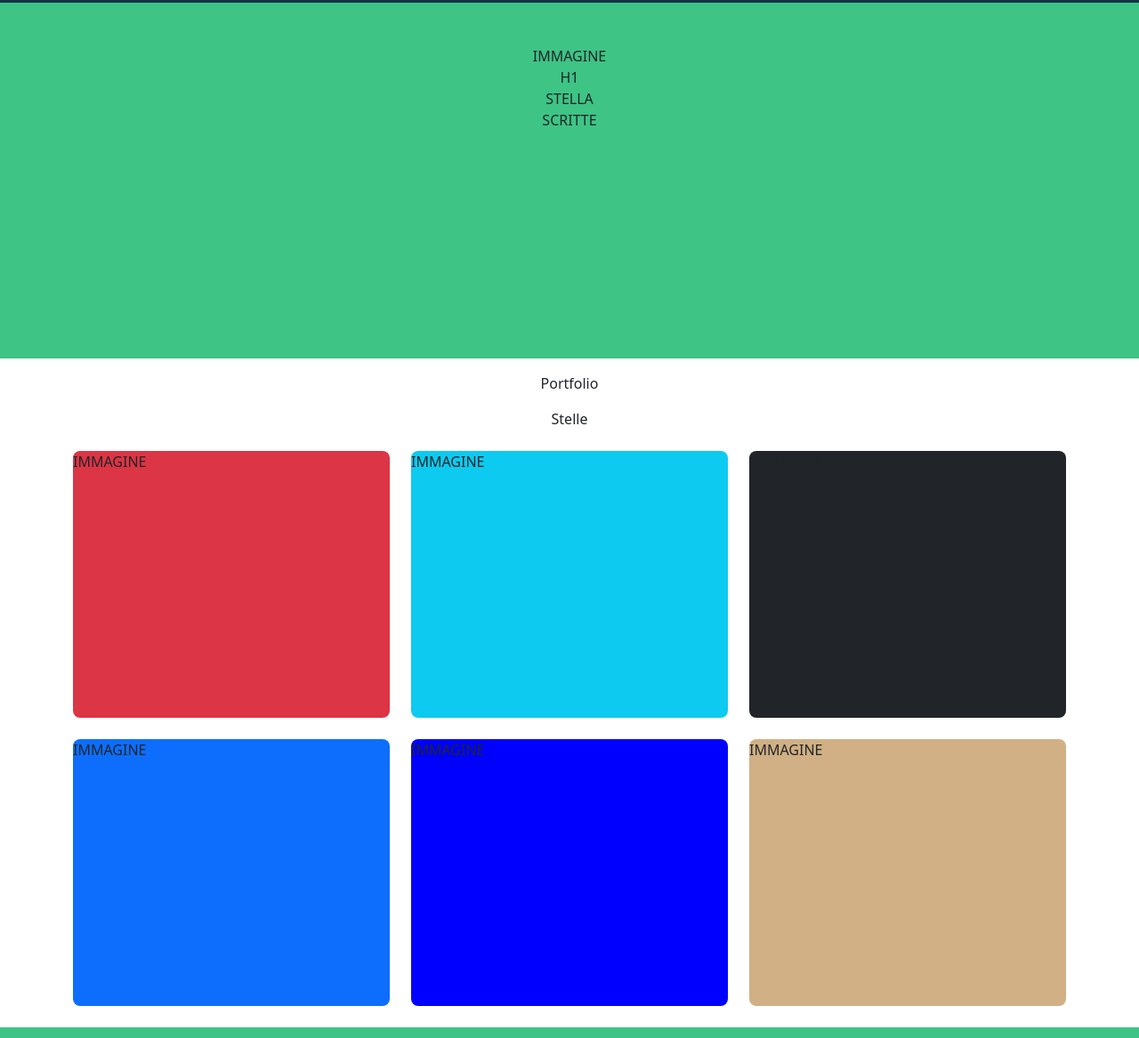
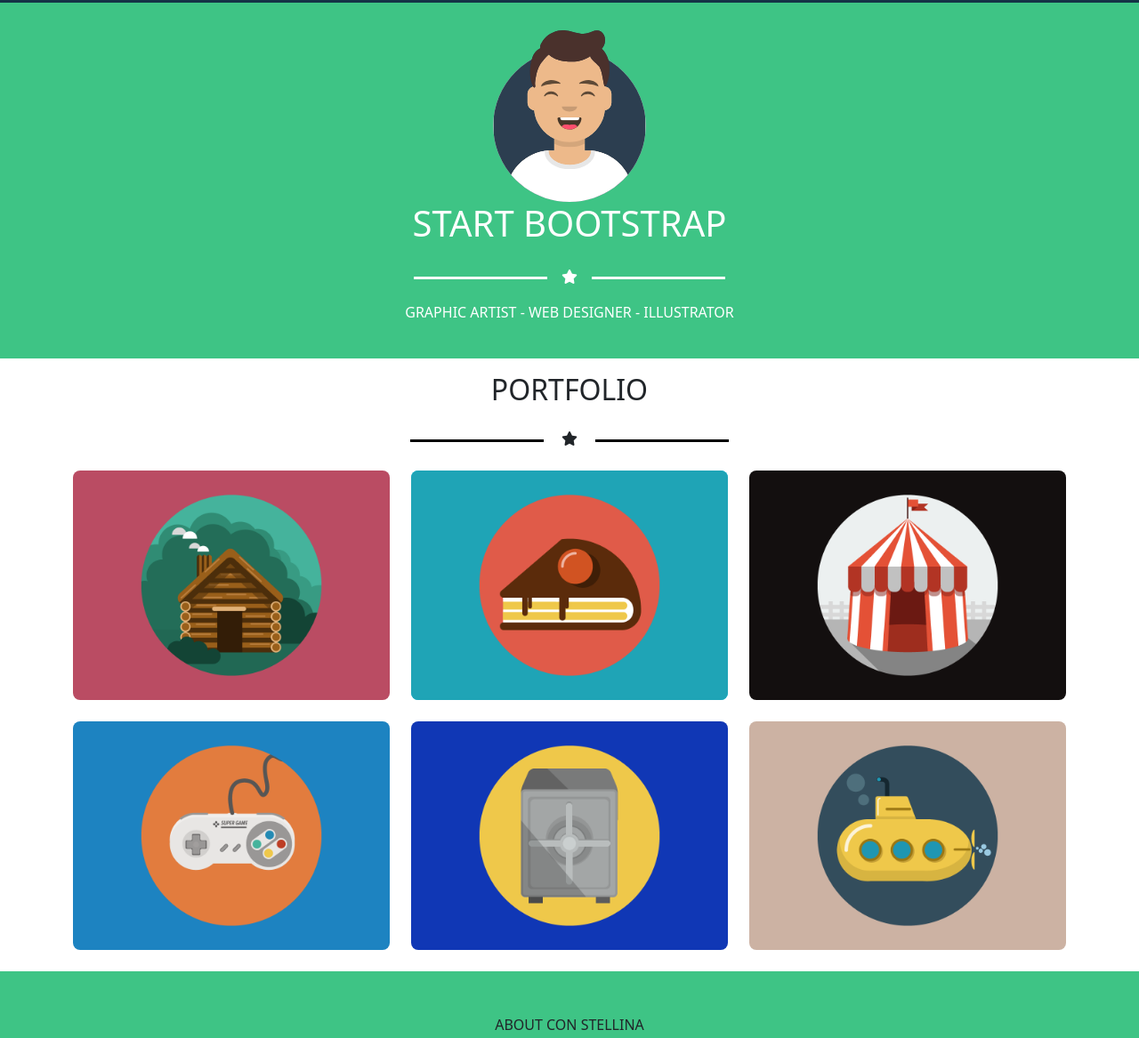
Before and after one commit to SimoneDUrso/html-css-bootstrap-freelancer, a plain HTML site: page index.html in a window 1280 px wide. Shown: the part 85-1252 px from the top of the page at 89% size. Drawn offline with nearby package versions, Linux system fonts and the light colour scheme.

Commit message:
[UPD] Added images below

```diff
--- a/css/style.css
+++ b/css/style.css
@@ -44,3 +44,28 @@ header {
     border: 1px solid grey;
     font-size: 24px;
 }
+
+.content.pt-4 img {
+    width: 200px;
+    height: 200px;
+}
+
+.lines-white:after,
+.lines-white:before {
+    content: '';
+    width: 150px;
+    height: 3px;
+    background-color: white;
+    display: inline-block;
+    vertical-align: middle;
+}
+
+.lines-black:after,
+.lines-black:before {
+    content: '';
+    width: 150px;
+    height: 3px;
+    background-color: black;
+    display: inline-block;
+    vertical-align: middle;
+}
--- a/index.html
+++ b/index.html
@@ -54,16 +54,22 @@
     <main>
         <div class="container-fluid bg-green">
             <div class="row d-flex justify-content-center">
-                <div class="col-12 height-400 d-flex flex-column align-items-center">
-                    <div class="content pt-5">
-                        IMMAGINE
+                <div class="col-12 d-flex flex-column align-items-center">
+                    <div class="content pt-4">
+                        <img src="./img/avatar.svg" alt="..." class="img-fluid">
                     </div>
 
-                    <div class="content">H1</div>
+                    <div class="content text-white">
+                        <h1>START BOOTSTRAP</h1>
+                    </div>
 
-                    <div class="content">STELLA</div>
+                    <div class="content my-3">
+                        <span class="lines-white"><i class="fa-solid fa-star mx-3" style="color: #ffffff;"></i></span>
+                    </div>
 
-                    <div class="content">SCRITTE</div>
+                    <div class="content mb-4">
+                        <p class="text-white">GRAPHIC ARTIST - WEB DESIGNER - ILLUSTRATOR </p>
+                    </div>
                 </div>
             </div>
         </div>
@@ -72,11 +78,13 @@
             <div class="row d-flex justify-content-center">
                 <div class="col-12">
                     <div class="content d-flex justify-content-center pt-3">
-                        Portfolio
+                        <h2>PORTFOLIO</h2>
                     </div>
 
                     <div class="content d-flex justify-content-center pt-3">
-                        Stelle
+                        <span class="lines-black">
+                            <i class="fa-solid fa-star mx-3"></i>
+                        </span>
                     </div>
                 </div>
             </div>
@@ -85,39 +93,39 @@
         <div class="container">
             <div class="row d-flex justify-content-center row-cols-md-2 row-cols-lg-3">
                 <div class="col-12">
-                    <div class="content height-300 bg-danger rounded-3 mt-4">
-                        IMMAGINE
+                    <div class="content mt-4">
+                        <img src="./img/cabin.png" alt="" class="img-fluid rounded-3">
                     </div>
                 </div>
 
 
                 <div class="col-12">
-                    <div class="content height-300 bg-info rounded-3 mt-4">
-                        IMMAGINE
+                    <div class="content bg-info rounded-3 mt-4">
+                        <img src="./img/cake.png" alt="" class="img-fluid rounded-3">
                     </div>
                 </div>
 
                 <div class="col-12">
-                    <div class="content height-300 bg-dark rounded-3 mt-4">
-                        IMMAGINE
+                    <div class="content mt-4">
+                        <img src="./img/circus.png" alt="" class="img-fluid rounded-3">
                     </div>
                 </div>
 
                 <div class="col-12">
-                    <div class="content height-300 bg-primary rounded-3 mt-4">
-                        IMMAGINE
+                    <div class="content mt-4">
+                        <img src="./img/game.png" alt="" class="img-fluid rounded-3">
                     </div>
                 </div>
 
                 <div class="col-12">
-                    <div class="content height-300 bg-blue rounded-3 mt-4">
-                        IMMAGINE
+                    <div class="content mt-4">
+                        <img src="./img/safe.png" alt="" class="img-fluid rounded-3">
                     </div>
                 </div>
 
                 <div class="col-12">
-                    <div class="content height-300 bg-beige rounded-3 my-4 ">
-                        IMMAGINE
+                    <div class="content my-4 ">
+                        <img src="./img/submarine.png" alt="" class="img-fluid rounded-3">
                     </div>
                 </div>
             </div>
```
